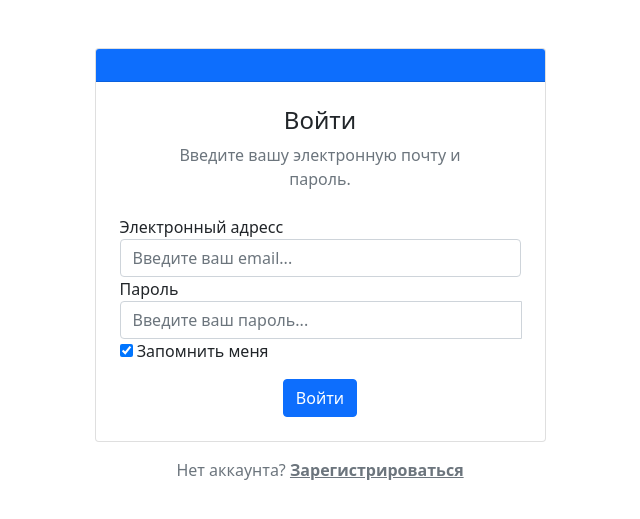
After one commit to datebackk/python_network, a Flask app: page /login in a window 1280 px wide. The commit adds this page. Shown: the top 519 px of the page, without its empty margins (320-960 px from the left). Run offline with Flask 2, Linux system fonts and the light colour scheme.

Commit message:
finish flask app

```diff
--- a/9_flask_app/main_page/app/blueprints/auth/__init__.py
+++ b/9_flask_app/main_page/app/blueprints/auth/__init__.py
@@ -8,6 +8,9 @@ auth = Blueprint('auth', __name__, template_folder='templates/auth', static_fold
 
 login_manager = LoginManager()
 
+login_manager.login_view = "auth.login"
+login_manager.login_message = u"Пожалуйста авторизуйтесь чтобы получить доступ к этой странице"
+
 @auth.record_once
 def on_load(state):
     login_manager.init_app(state.app)
--- a/9_flask_app/main_page/app/blueprints/auth/routes.py
+++ b/9_flask_app/main_page/app/blueprints/auth/routes.py
@@ -1,8 +1,70 @@
 from app.blueprints.auth import auth
-from flask import render_template
-
+from app.database import db
+from app.database.models.user import User
+from datetime import datetime
+from flask import render_template, url_for, redirect, request, jsonify, flash, current_app
+from flask_login import LoginManager, login_user, current_user, login_required, logout_user
+from werkzeug.security import check_password_hash, generate_password_hash
+from werkzeug.security import check_password_hash
 
 
 @auth.route('/', methods=['GET', 'POST'])
+@login_required
+def index():
+    return render_template('index.html')
+
+
+@auth.route('/login', methods=['GET', 'POST'])
 def login():
-    return render_template('index.html')
+    if current_user.is_authenticated:
+        return redirect(url_for('auth.index'))
+
+    email = request.form.get('email')
+    password = request.form.get('password')
+
+    if email and password:
+        user = User.query.filter(User.email == email).first()
+
+        if user and check_password_hash(user.password, password):
+            login_user(user, remember=request.form.get('remember'))
+            return redirect(url_for('auth.index'))
+
+        flash('Неправильный логин или пароль')
+        return render_template('login.html')
+
+    return render_template('login.html')
+
+
+@auth.route('/register', methods=['GET', 'POST'])
+def register():
+    email = request.form.get('email')
+    password = request.form.get('password')
+
+    if email and password:
+        check_email = User.query.filter(User.email == email).first()
+
+        if check_email:
+            flash('Пользователь с таким email уже существует')
+            return render_template('register.html')
+
+        user = User(
+            password=generate_password_hash(password),
+            email=email,
+            date_of_registration=datetime.utcnow(),
+        )
+
+        db.session.add(user)
+        db.session.flush()
+        db.session.commit()
+
+        login_user(user)
+
+        return redirect(url_for('auth.index'))
+
+    return render_template('register.html')
+
+
+@auth.route("/logout")
+def logout():
+    logout_user()
+    return redirect(url_for('auth.login'))
--- a/9_flask_app/main_page/app/blueprints/auth/templates/auth/index.html
+++ b/9_flask_app/main_page/app/blueprints/auth/templates/auth/index.html
@@ -3,8 +3,11 @@
 <head>
     <meta charset="UTF-8">
     <title>Hi from flask</title>
+    <link href="https://cdn.jsdelivr.net/npm/bootstrap@5.0.1/dist/css/bootstrap.min.css" rel="stylesheet" integrity="sha384-+0n0xVW2eSR5OomGNYDnhzAbDsOXxcvSN1TPprVMTNDbiYZCxYbOOl7+AMvyTG2x" crossorigin="anonymous">
 </head>
 <body>
-
+    <h1>Hi {{current_user.email}}</h1>
+    <p>Дата регистрации {{current_user.date_of_registration}}</p>
+    <a href="/logout">Выйти</a>
 </body>
 </html>
--- /dev/null
+++ b/9_flask_app/main_page/app/blueprints/auth/templates/auth/login.html
@@ -0,0 +1,75 @@
+<!DOCTYPE html>
+<html lang="en">
+<head>
+    <meta charset="UTF-8">
+    <title>Авторизация</title>
+    <link href="https://cdn.jsdelivr.net/npm/bootstrap@5.0.1/dist/css/bootstrap.min.css" rel="stylesheet" integrity="sha384-+0n0xVW2eSR5OomGNYDnhzAbDsOXxcvSN1TPprVMTNDbiYZCxYbOOl7+AMvyTG2x" crossorigin="anonymous">
+</head>
+<body>
+<div class="account-pages mt-5 mb-5">
+        <div class="container">
+            <div class="row justify-content-center">
+                <div class="col-lg-5">
+                    <div class="card">
+                        <div class="card-header text-center bg-primary pt-3 pb-3">
+                            <a href="/">
+                            </a>
+                        </div>
+
+                        <div class="card-body p-4">
+                            <div class="text-center w-75 m-auto">
+                                <h4 class="text-dark-50 text-center mt-0 font-weight-bold">Войти</h4>
+                                <p class="text-muted mb-4">Введите вашу электронную почту и пароль.</p>
+                            </div>
+                            {% with messages = get_flashed_messages() %}
+                            {% if messages %}
+                                <ul class=flashes>
+                                {% for message in messages %}
+                                <li style="font-size: 18x;">{{ message }}</li>
+                                {% endfor %}
+                                </ul>
+                            {% endif %}
+                            {% endwith %}
+                            <form method="POST" action="{{ url_for('auth.login') }}">
+                                <input type="hidden" name="csrf_token" value="{{ csrf_token() }}"/>
+                                <div class="form-group">
+                                    <label for="emailaddress">Электронный адресс</label>
+                                    <input class="form-control" type="email" name="email" id="emailaddress" required="" placeholder="Введите ваш email...">
+                                </div>
+
+                                <div class="form-group">
+                                    <label for="password">Пароль</label>
+                                    <div class="input-group input-group-merge">
+                                        <input type="password" id="password" name="password" class="form-control" placeholder="Введите ваш пароль...">
+                                        <div class="input-group-append" data-password="false">
+                                        </div>
+                                    </div>
+                                </div>
+
+                                <div class="form-group mb-3">
+                                    <div class="custom-control custom-checkbox">
+                                        <input type="checkbox" class="custom-control-input" id="checkbox-signin" name="remember" checked>
+                                        <label class="custom-control-label" for="checkbox-signin">Запомнить меня</label>
+                                    </div>
+                                </div>
+
+                                <div class="form-group mb-0 text-center">
+                                    <button class="btn btn-primary" type="submit"> Войти </button>
+                                </div>
+
+                            </form>
+                        </div>
+                    </div>
+
+                    <div class="row mt-3">
+                        <div class="col-12 text-center">
+                            <p class="text-muted">Нет аккаунта? <a href="/register" class="text-muted ml-1"><b>Зарегистрироваться</b></a></p>
+                        </div>
+                    </div>
+
+                </div>
+            </div>
+        </div>
+    </div>
+</body>
+</html>
--- a/9_flask_app/main_page/app/database/models/user.py
+++ b/9_flask_app/main_page/app/database/models/user.py
@@ -6,6 +6,7 @@ class User(db.Model):
     id = db.Column(db.Integer, primary_key=True)
     email = db.Column(db.String(120), unique=True, nullable=False)
     password = db.Column(db.String(120), nullable=False)
+    date_of_registration = db.Column(db.DateTime, nullable=False)
 
     def get_id(self):
         return self.id
```
Also changed, not shown: 9_flask_app/main_page/app/blueprints/auth/templates/auth/register.html (added, +74 -0 lines), 9_flask_app/main_page/app/app.db.
